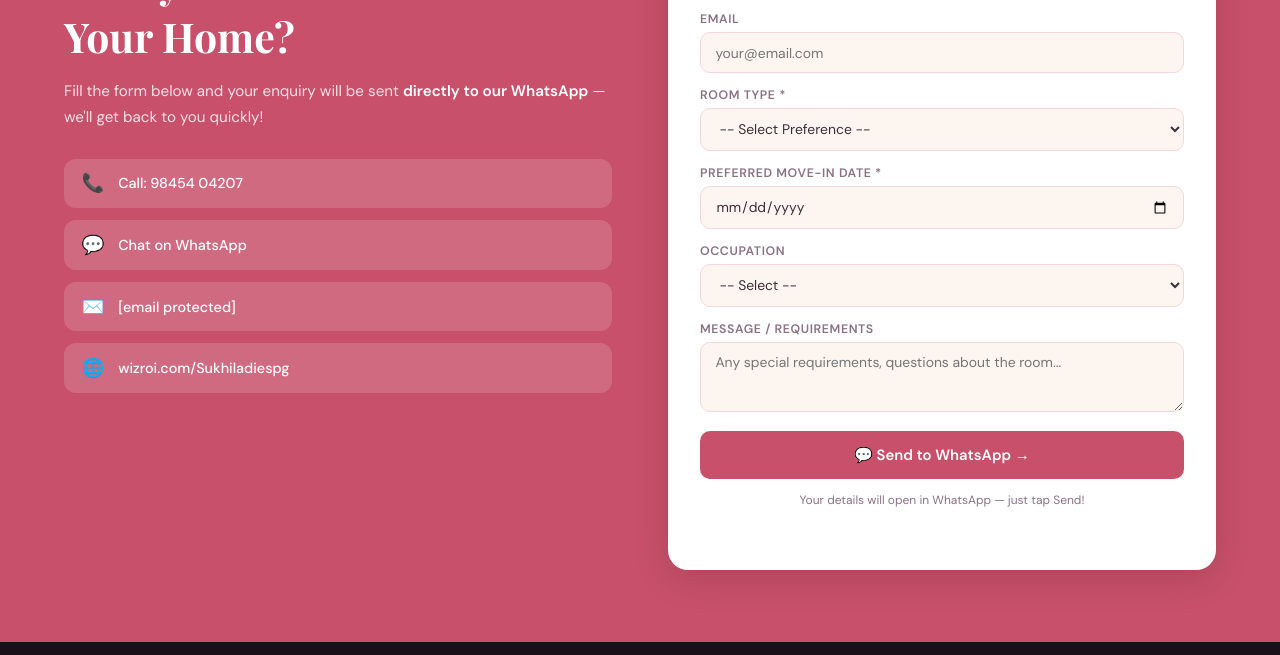
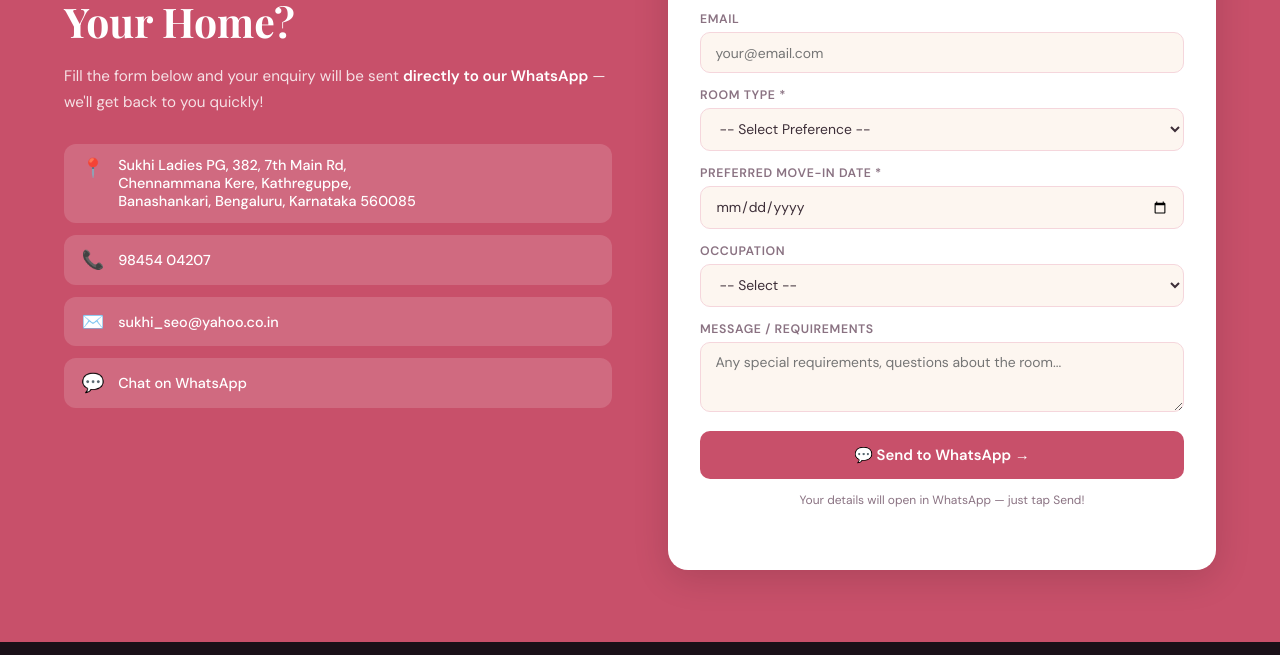
Before and after one commit to ankuankitha/Web, a plain HTML site: page index.html in a window 1280 px wide. Shown: the part 6500-7155 px from the top of the page. Drawn offline with nearby package versions, Linux system fonts and the light colour scheme; a web font is replaced by a local one.

Commit message:
Update contact information and links in index.html

```diff
--- a/index.html
+++ b/index.html
@@ -543,11 +543,14 @@
     <div>
       <h2>Ready to Make Sukhi PG Your Home?</h2>
       <p>Fill the form below and your enquiry will be sent <strong style="color:white;">directly to our WhatsApp</strong> — we'll get back to you quickly!</p>
-      <div class="ct-links">
-        <a href="tel:9845404207" class="ct-link"><span class="ci">📞</span> Call: 98454 04207</a>
+            <div class="ct-links">
+        <div class="ct-link" style="cursor:default;align-items:flex-start;">
+          <span class="ci">📍</span>
+          <span>Sukhi Ladies PG, 382, 7th Main Rd,<br>Chennammana Kere, Kathreguppe,<br>Banashankari, Bengaluru, Karnataka 560085</span>
+        </div>
+        <a href="tel:9845404207" class="ct-link"><span class="ci">📞</span> 98454 04207</a>
+        <a href="mailto:sukhi_seo@yahoo.co.in" class="ct-link"><span class="ci">✉️</span> sukhi_seo@yahoo.co.in</a>
         <a href="https://wa.me/919845404207" target="_blank" class="ct-link"><span class="ci">💬</span> Chat on WhatsApp</a>
-        <a href="/cdn-cgi/l/email-protection#96e5e3fdfeffc9e5f3f9d6eff7fef9f9b8f5f9b8fff8" class="ct-link"><span class="ci">✉️</span> <span class="__cf_email__" data-cfemail="2c5f59474445735f49436c554d444343024f43024542">[email&#160;protected]</span></a>
-        <a href="https://wizroi.com/Sukhiladiespg/" target="_blank" class="ct-link"><span class="ci">🌐</span> wizroi.com/Sukhiladiespg</a>
       </div>
     </div>
     <div class="cf">
```
